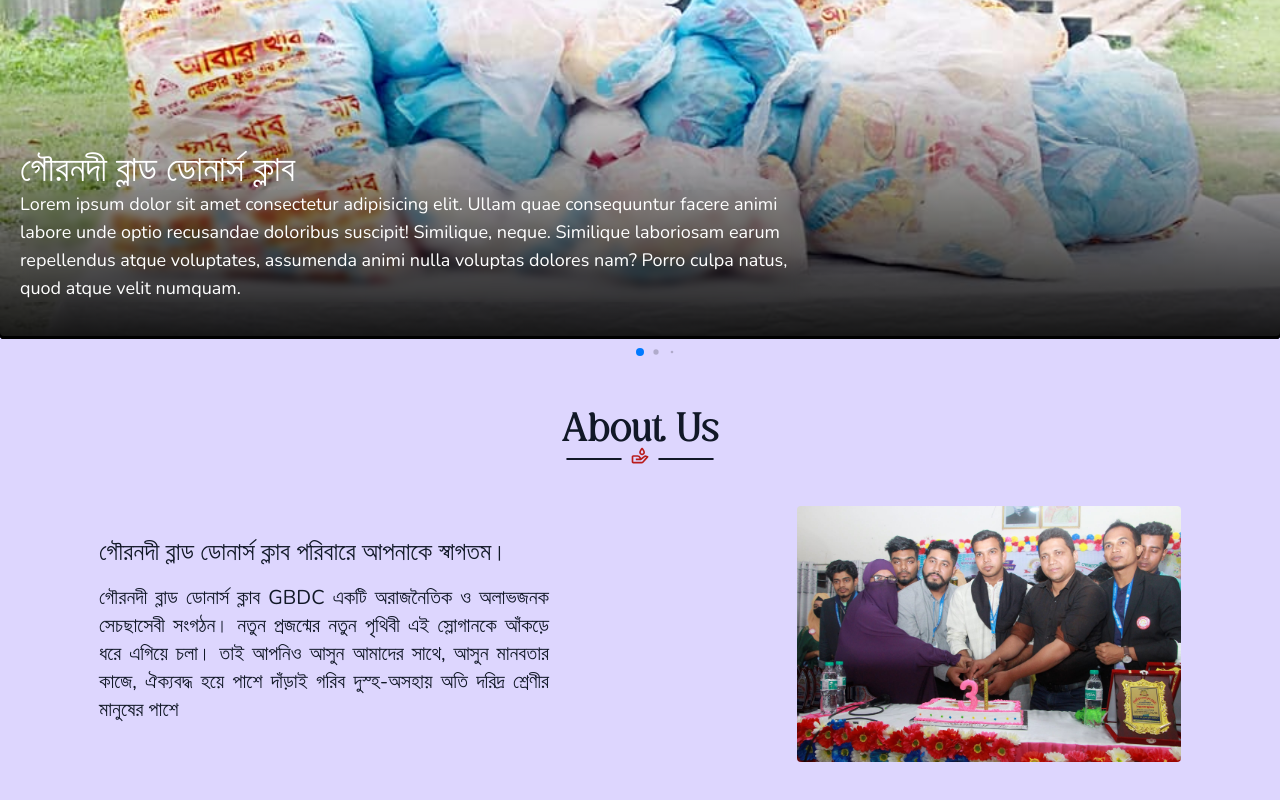
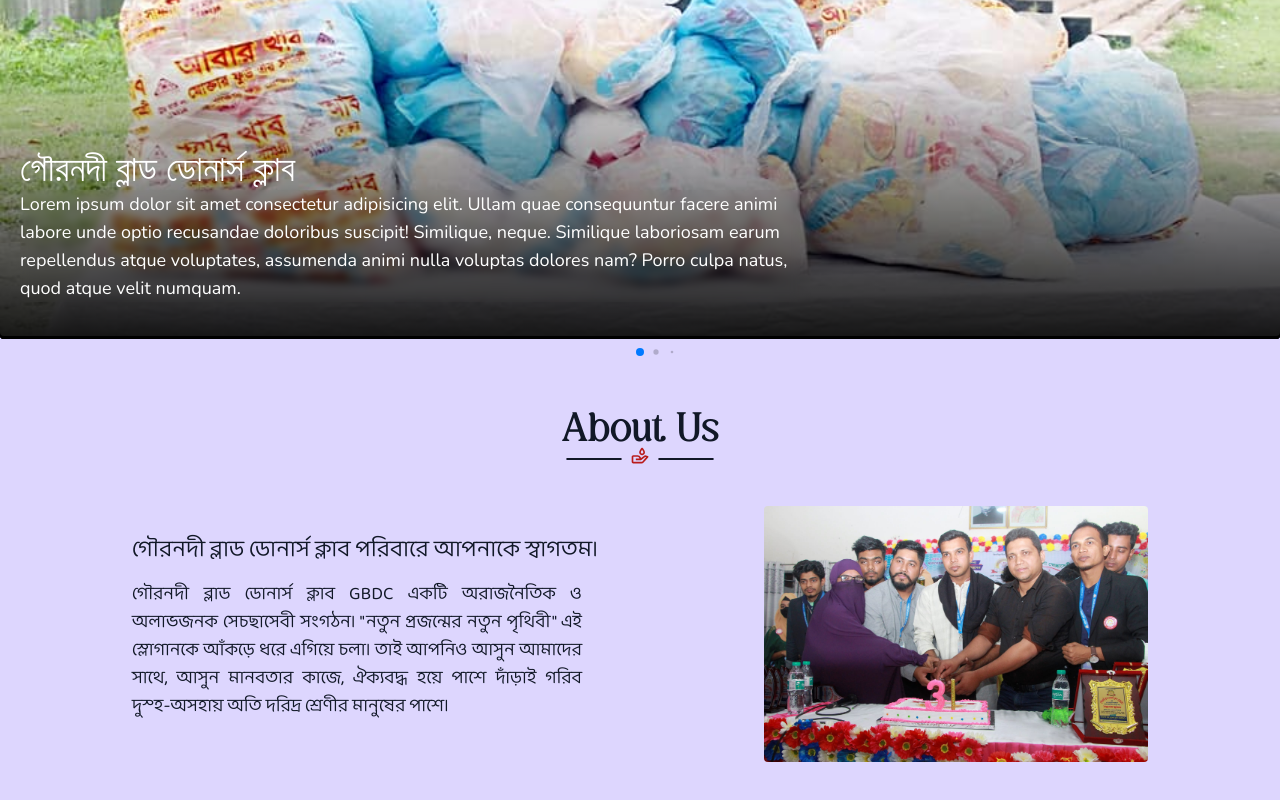
Before and after one commit to AariyanApu/gbdc, a Next.js app in the folder client/: page / in a window 1280 px wide. Shown: the part 302-1102 px from the top of the page. Built offline with nearby package versions, Linux system fonts and the light colour scheme.

Commit message:
change bangla font

```diff
--- a/client/src/sections/About.jsx
+++ b/client/src/sections/About.jsx
@@ -2,7 +2,7 @@
 
 import { groupPhoto } from '@/assets';
 import SectionHeading from '@/components/SectionHeading';
-import { titleFont } from '@/utils/fonts';
+import { banglaFont, titleFont } from '@/utils/fonts';
 import Image from 'next/image';
 
 export default function About() {
@@ -14,19 +14,23 @@ export default function About() {
         About Us
       </div>
       <SectionHeading />
-      <div className="mt-10 flex justify-around">
-        <div className="w-[500px]">
-          <h1 className="mb-3 mt-7 text-[25px]">
+      <div className="mt-10 flex flex-col justify-evenly sm:flex-row ">
+        <div className=" w-full px-5 sm:w-[500px] sm:px-0">
+          <h1
+            className={`mb-3 sm:text-left text-[23px] sm:mt-7 ${banglaFont.className}`}
+          >
             গৌরনদী ব্লাড ডোনার্স ক্লাব পরিবারে আপনাকে স্বাগতম।{' '}
           </h1>
-          <div className="w-[450px] text-justify text-xl">
+          <div
+            className={` text-justify text-lg sm:w-[450px] ${banglaFont.className}`}
+          >
             গৌরনদী ব্লাড ডোনার্স ক্লাব GBDC একটি অরাজনৈতিক ও অলাভজনক সেচছাসেবী
-            সংগঠন। নতুন প্রজন্মের নতুন পৃথিবী এই স্লোগানকে আঁকড়ে ধরে এগিয়ে
+            সংগঠন। "নতুন প্রজন্মের নতুন পৃথিবী" এই স্লোগানকে আঁকড়ে ধরে এগিয়ে
             চলা। তাই আপনিও আসুন আমাদের সাথে, আসুন মানবতার কাজে, ঐক্যবদ্ধ হয়ে
-            পাশে দাঁড়াই গরিব দুস্হ-অসহায় অতি দরিদ্র শ্রেণীর মানুষের পাশে
+            পাশে দাঁড়াই গরিব দুস্হ-অসহায় অতি দরিদ্র শ্রেণীর মানুষের পাশে।
           </div>
         </div>
-        <div>
+        <div className="w-96">
           {' '}
           <Image
             src={groupPhoto}
--- a/client/src/utils/fonts.js
+++ b/client/src/utils/fonts.js
@@ -7,3 +7,7 @@ export const inter = Nunito({
   subsets: ['latin'],
   variable: '--font-inter',
 });
+
+export const banglaFont = localFont({
+  src: './BalooDa2-Regular.ttf',
+});
```
Also changed, not shown: client/src/utils/BalooDa2-Regular.ttf (added), client/src/utils/creativeVintage.ttf (deleted).
